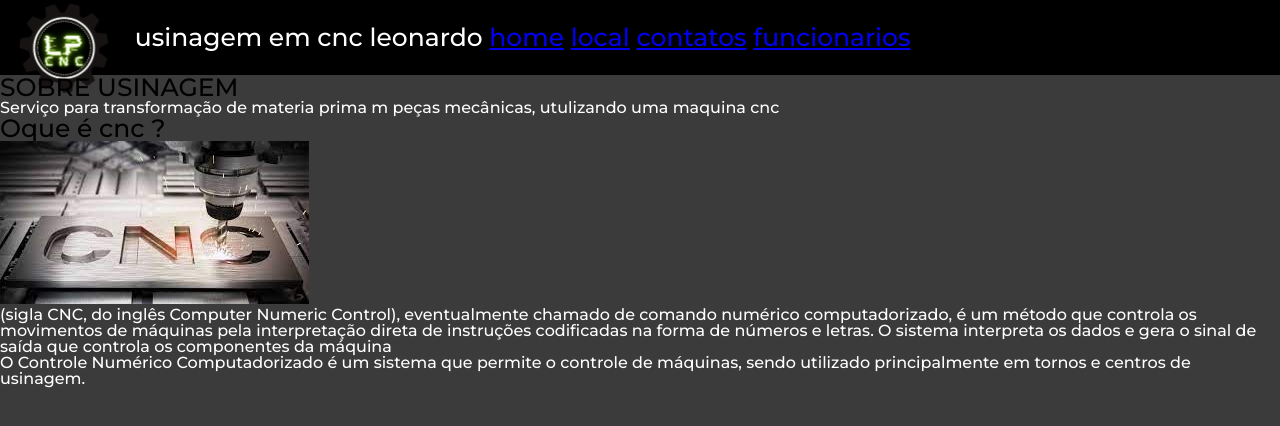
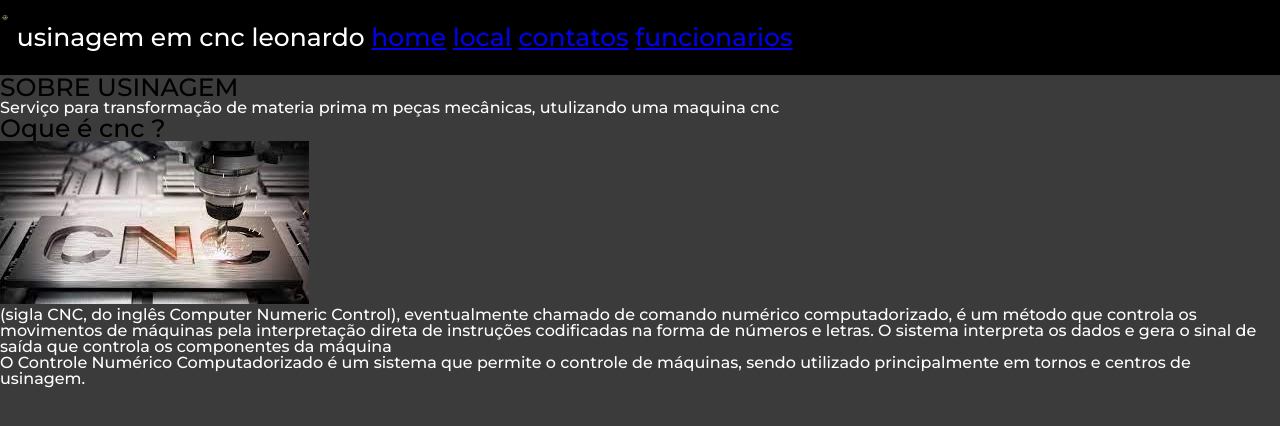
Before and after one commit to henriqD/leo-cnc-site, a plain HTML site: page index.html in a window 1280 px wide. Drawn offline with Linux system fonts and the light colour scheme.

Commit message:
Update cncCss.css

```diff
--- a/cncCss.css
+++ b/cncCss.css
@@ -1,5 +1,5 @@
 .logo{
-    width: 10%;
+    height: 10%;
 }
 #imagem1{
     background-color: rgb(0, 0, 0);
```
